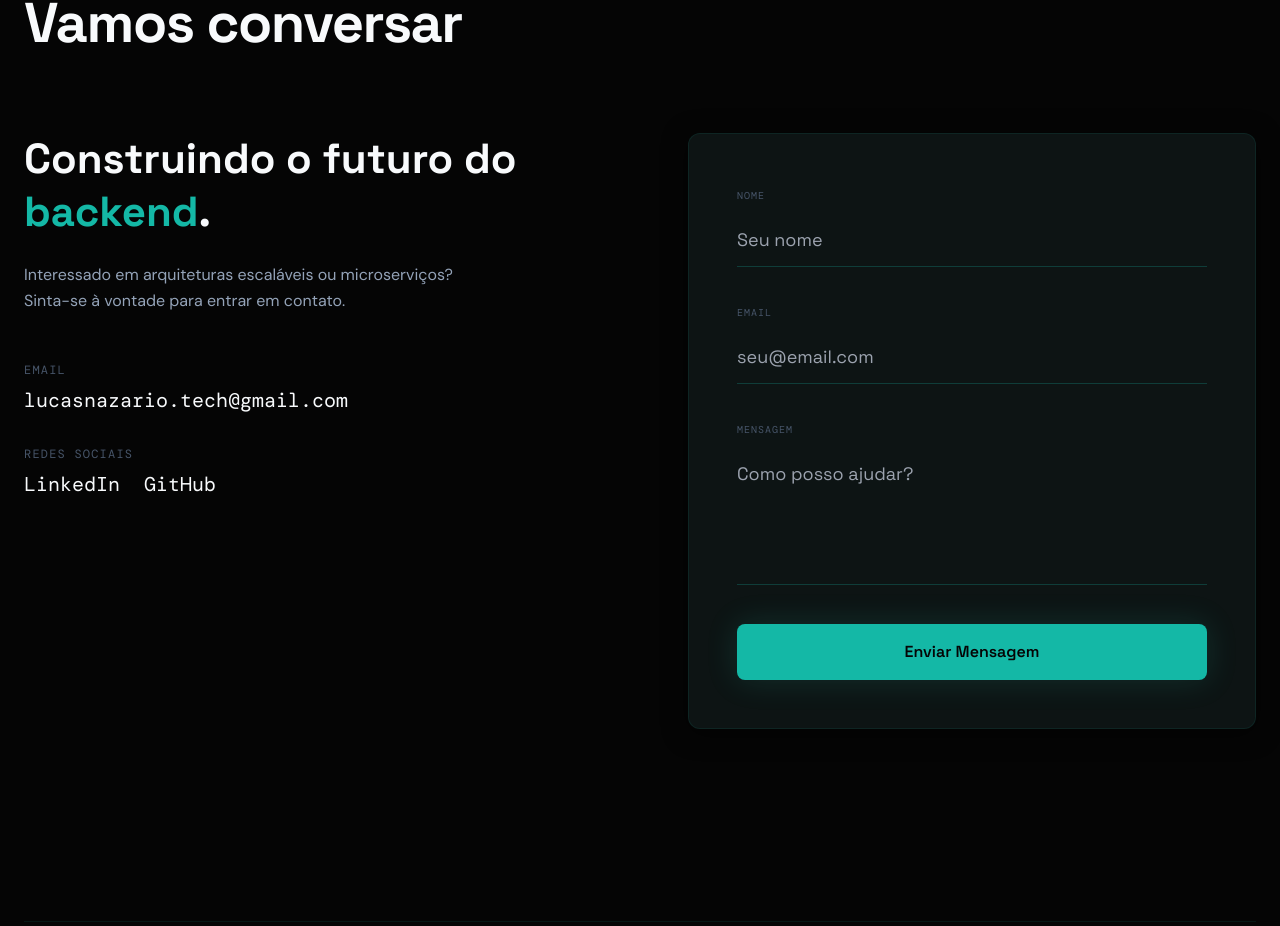
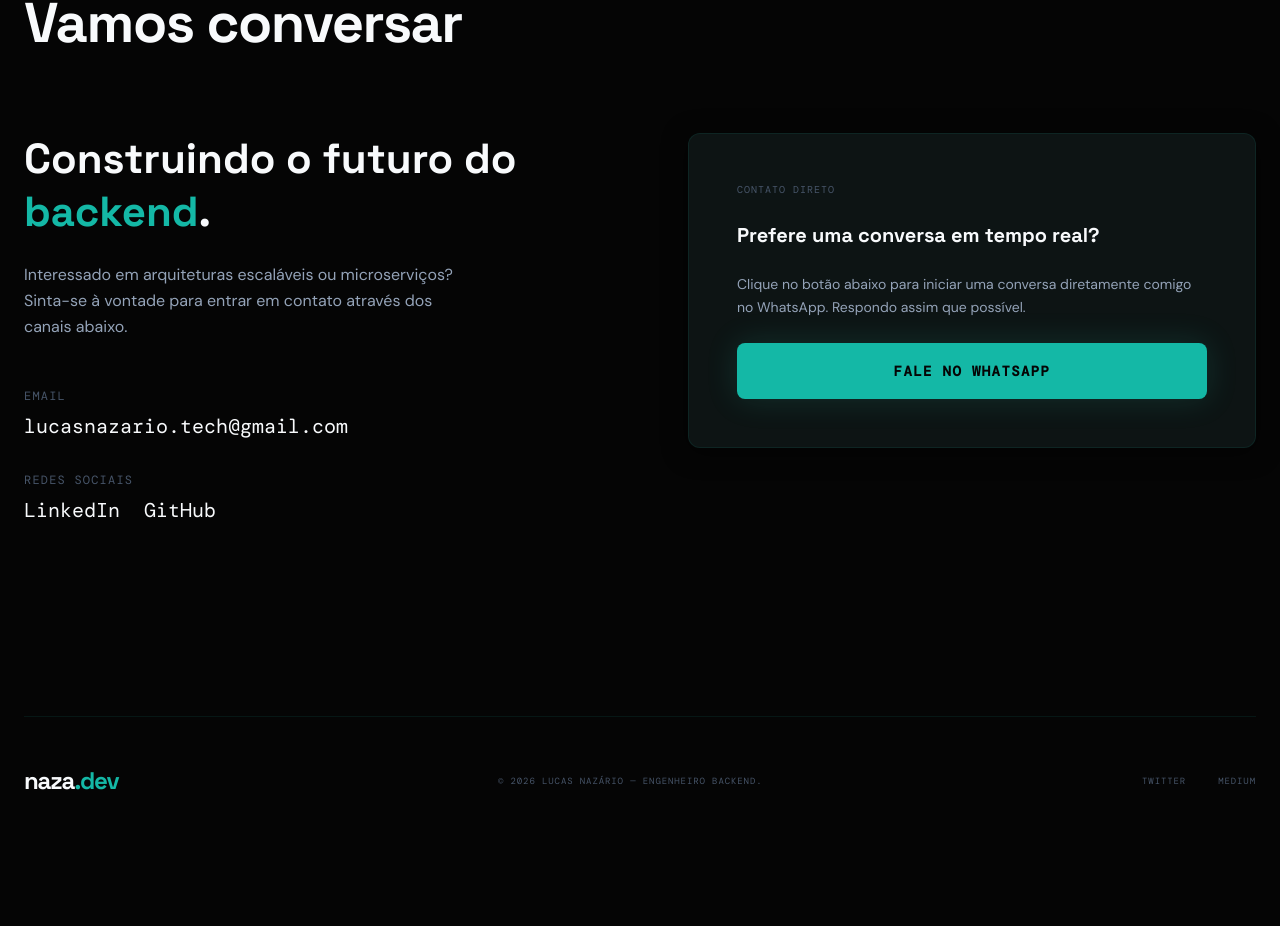
Before and after one commit to lucasnaza1/MeuPortfolio, a React (Vite) app: page / in a window 1280 px wide. Shown: the part 3709-4635 px from the top of the page. Built offline with nearby package versions, Linux system fonts and the light colour scheme; a web font is replaced by a local one.

Commit message:
Ajustes finais antes do merge

```diff
--- a/src/components/Contact.tsx
+++ b/src/components/Contact.tsx
@@ -1,68 +1,11 @@
 import { motion } from 'framer-motion'
 import { cnTokens } from '../utils/tokens'
-import { useMemo, useState } from 'react'
 
 const Contact = () => {
   const contactEmail = 'lucasnazario.tech@gmail.com'
   const githubUrl = 'https://github.com/lucasnaza1'
   const linkedinUrl = 'https://linkedin.com/in/lucas-nazário-80b02a289'
-
-  const [name, setName] = useState('')
-  const [email, setEmail] = useState('')
-  const [message, setMessage] = useState('')
-  const [touched, setTouched] = useState<{ name: boolean; email: boolean; message: boolean }>({
-    name: false,
-    email: false,
-    message: false,
-  })
-  const [status, setStatus] = useState<'idle' | 'sending' | 'sent' | 'error'>('idle')
-
-  const errors = useMemo(() => {
-    const next: { name?: string; email?: string; message?: string } = {}
-
-    if (!name.trim()) next.name = 'Informe seu nome.'
-    if (!email.trim()) next.email = 'Informe seu email.'
-    else if (!/^[^\s@]+@[^\s@]+\.[^\s@]+$/.test(email.trim())) next.email = 'Informe um email válido.'
-    if (!message.trim()) next.message = 'Escreva uma mensagem.'
-
-    return next
-  }, [email, message, name])
-
-  const canSubmit = Object.keys(errors).length === 0 && status !== 'sending'
-
-  const onSubmit = async (e: React.FormEvent) => {
-    e.preventDefault()
-    if (!canSubmit) {
-      setTouched({ name: true, email: true, message: true })
-      return
-    }
-
-    setStatus('sending')
-    try {
-      // Simulação de envio e abertura de email
-      const body = `Nome: ${name}\nEmail: ${email}\n\nMensagem:\n${message}`
-      const mailtoUrl = `mailto:${contactEmail}?subject=Contato Portfólio - ${name}&body=${encodeURIComponent(body)}`
-
-      // Tenta copiar para o clipboard como backup
-      try {
-        await navigator.clipboard.writeText(body)
-      } catch (err) {
-        console.error('Falha ao copiar:', err)
-      }
-
-      window.location.href = mailtoUrl
-      setStatus('sent')
-      setName('')
-      setEmail('')
-      setMessage('')
-      setTouched({ name: false, email: false, message: false })
-
-      setTimeout(() => setStatus('idle'), 5000)
-    } catch (err) {
-      setStatus('error')
-      setTimeout(() => setStatus('idle'), 5000)
-    }
-  }
+  const whatsappUrl = 'https://wa.me/5592988174112'
 
   return (
     <section id="contact" className="py-32 px-6 max-w-7xl mx-auto">
@@ -74,14 +17,15 @@ const Contact = () => {
         <h2 className="text-display-section text-text-primary font-bold tracking-tight">Vamos conversar</h2>
       </div>
 
-      <div className="grid grid-cols-1 md:grid-cols-2 gap-24">
+      {/* Grid adaptado para 1 coluna centralizada ou layout limpo */}
+      <div className="grid grid-cols-1 md:grid-cols-2 gap-24 items-start">
         <div className="space-y-12">
           <div className="space-y-6">
             <h3 className="text-display-title font-bold leading-tight">
               Construindo o futuro do <span className="text-teal">backend</span>.
             </h3>
             <p className="text-body text-text-secondary max-w-md leading-relaxed">
-              Interessado em arquiteturas escaláveis ou microserviços? Sinta-se à vontade para entrar em contato.
+              Interessado em arquiteturas escaláveis ou microserviços? Sinta-se à vontade para entrar em contato através dos canais abaixo.
             </p>
           </div>
 
@@ -120,89 +64,27 @@ const Contact = () => {
           </div>
         </div>
 
+        {/* Lado direito substituído pelo botão de ação principal do WhatsApp */}
         <motion.div
           initial={{ opacity: 0, x: 20 }}
           whileInView={{ opacity: 1, x: 0 }}
           viewport={{ once: true }}
-          className="card-teal p-8 sm:p-10 md:p-12"
+          className="card-teal p-8 sm:p-10 md:p-12 flex flex-col justify-center items-start space-y-6"
         >
-          <form className="space-y-8" onSubmit={onSubmit} noValidate>
-            <div className="space-y-2">
-              <label htmlFor="contact-name" className="font-mono text-[10px] text-text-muted uppercase tracking-widest">
-                Nome
-              </label>
-              <input
-                id="contact-name"
-                type="text"
-                value={name}
-                onChange={(e) => setName(e.target.value)}
-                onBlur={() => setTouched(t => ({ ...t, name: true }))}
-                autoComplete="name"
-                className={`w-full bg-transparent border-b py-3 text-text-primary focus:outline-none transition-colors duration-300 font-display text-lg ${
-                  touched.name && errors.name ? 'border-red-500/50 focus:border-red-500' : 'border-border-strong focus:border-teal'
-                }`}
-                placeholder="Seu nome"
-              />
-              {touched.name && errors.name && (
-                <span className="text-[10px] text-red-500 font-mono uppercase tracking-tighter">{errors.name}</span>
-              )}
-            </div>
+          <span className="font-mono text-[10px] text-text-muted uppercase tracking-widest">Contato Direto</span>
+          <h4 className="text-xl font-bold text-text-primary">Prefere uma conversa em tempo real?</h4>
+          <p className="text-sm text-text-secondary leading-relaxed">
+            Clique no botão abaixo para iniciar uma conversa diretamente comigo no WhatsApp. Respondo assim que possível.
+          </p>
 
-            <div className="space-y-2">
-              <label htmlFor="contact-email" className="font-mono text-[10px] text-text-muted uppercase tracking-widest">
-                Email
-              </label>
-              <input
-                id="contact-email"
-                type="email"
-                value={email}
-                onChange={(e) => setEmail(e.target.value)}
-                onBlur={() => setTouched(t => ({ ...t, email: true }))}
-                autoComplete="email"
-                className={`w-full bg-transparent border-b py-3 text-text-primary focus:outline-none transition-colors duration-300 font-display text-lg ${
-                  touched.email && errors.email ? 'border-red-500/50 focus:border-red-500' : 'border-border-strong focus:border-teal'
-                }`}
-                placeholder="seu@email.com"
-              />
-              {touched.email && errors.email && (
-                <span className="text-[10px] text-red-500 font-mono uppercase tracking-tighter">{errors.email}</span>
-              )}
-            </div>
-
-            <div className="space-y-2">
-              <label htmlFor="contact-message" className="font-mono text-[10px] text-text-muted uppercase tracking-widest">
-                Mensagem
-              </label>
-              <textarea
-                id="contact-message"
-                rows={4}
-                value={message}
-                onChange={(e) => setMessage(e.target.value)}
-                onBlur={() => setTouched(t => ({ ...t, message: true }))}
-                className={`w-full bg-transparent border-b py-3 text-text-primary focus:outline-none transition-colors duration-300 resize-none font-display text-lg ${
-                  touched.message && errors.message ? 'border-red-500/50 focus:border-red-500' : 'border-border-strong focus:border-teal'
-                }`}
-                placeholder="Como posso ajudar?"
-              />
-              {touched.message && errors.message && (
-                <span className="text-[10px] text-red-500 font-mono uppercase tracking-tighter">{errors.message}</span>
-              )}
-            </div>
-
-            <button
-              type="submit"
-              disabled={status === 'sending'}
-              className={`${cnTokens.btnPrimary} w-full mt-4 h-14 disabled:opacity-50 disabled:cursor-not-allowed`}
-            >
-              {status === 'sending' ? 'Enviando...' : status === 'sent' ? 'Mensagem Enviada!' : status === 'error' ? 'Erro ao enviar' : 'Enviar Mensagem'}
-            </button>
-
-            {status === 'sent' && (
-              <p className="text-center font-mono text-[10px] text-teal uppercase tracking-widest animate-fade-in">
-                Copiamos sua mensagem e abrimos seu app de email.
-              </p>
-            )}
-          </form>
+          <a
+            href={whatsappUrl}
+            target="_blank"
+            rel="noopener noreferrer"
+            className={`${cnTokens.btnPrimary} w-full h-14 flex items-center justify-center font-mono text-sm uppercase tracking-widest transition-colors text-center`}
+          >
+            Fale no WhatsApp
+          </a>
         </motion.div>
       </div>
 
```
